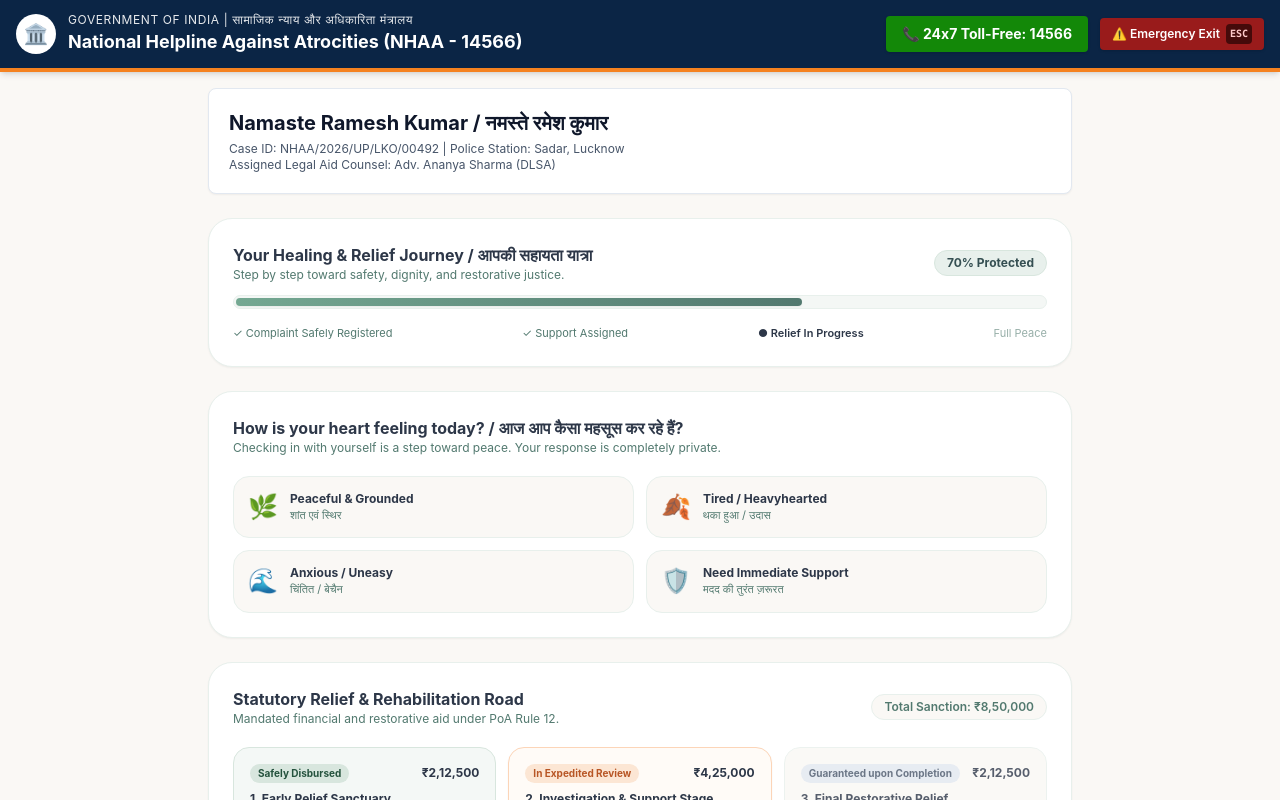
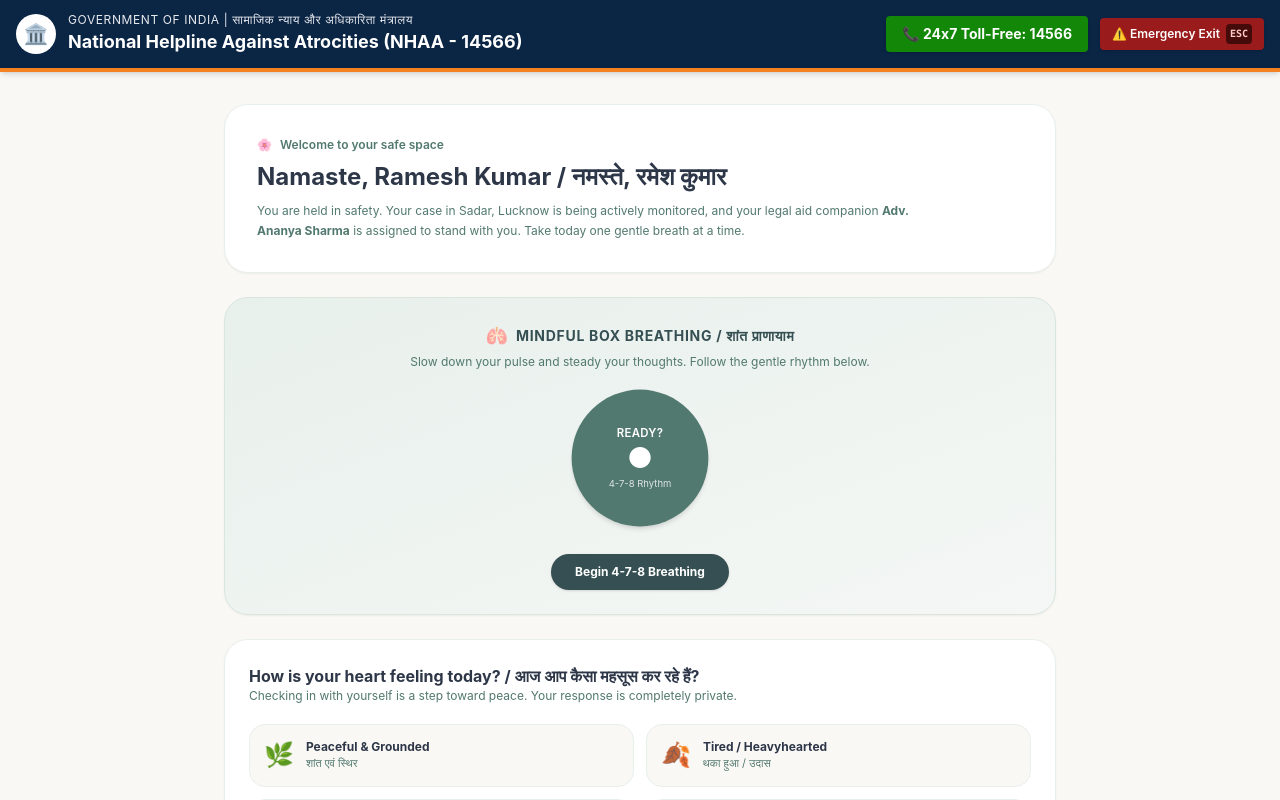
Before and after one commit to Ar1es-XD/nhaa-care, a Next.js app in the folder frontend/: page /citizen in a window 1280 px wide. Shown: the top 800 px of the page. Built offline with nearby package versions, Linux system fonts and the light colour scheme.

Commit message:
feat(frontend): assemble sahaara citizen sanctuary portal page

```diff
--- a/frontend/src/components/citizen/CitizenPortal.tsx
+++ b/frontend/src/components/citizen/CitizenPortal.tsx
@@ -1,21 +1,44 @@
 import React from 'react';
+import { BreathingWidget } from '../common/BreathingWidget';
 import { CareProgressBar } from './CareProgressBar';
 import { EmotionPulse } from './EmotionPulse';
+import { VoiceJournal } from './VoiceJournal';
 import { ReliefTracker } from './ReliefTracker';
 import { OneTapCall } from './OneTapCall';
 
 export const CitizenPortal: React.FC = () => {
   return (
-    <div className="max-w-4xl mx-auto p-4 space-y-6">
-      <div className="bg-white p-5 rounded-lg border border-slate-200 shadow-sm">
-        <h2 className="text-xl font-bold text-slate-900">Namaste Ramesh Kumar / नमस्ते रमेश कुमार</h2>
-        <p className="text-xs text-slate-600 mt-1">Case ID: NHAA/2026/UP/LKO/00492 | Police Station: Sadar, Lucknow</p>
-        <p className="text-xs text-slate-600">Assigned Legal Aid Counsel: Adv. Ananya Sharma (DLSA)</p>
+    <div className="max-w-4xl mx-auto p-4 md:p-8 space-y-6">
+      {/* Warm Personal Greeting */}
+      <div className="bg-white p-6 md:p-8 rounded-3xl border border-[#e8f0ec] shadow-sm space-y-2">
+        <div className="flex items-center gap-2 text-xs font-semibold text-[#52796f]">
+          <span>🌸</span>
+          <span>Welcome to your safe space</span>
+        </div>
+        <h2 className="text-2xl font-bold text-[#2d3748]">
+          Namaste, Ramesh Kumar / नमस्ते, रमेश कुमार
+        </h2>
+        <p className="text-xs text-[#52796f] max-w-2xl leading-relaxed">
+          You are held in safety. Your case in Sadar, Lucknow is being actively monitored, and your legal aid companion <strong>Adv. Ananya Sharma</strong> is assigned to stand with you. Take today one gentle breath at a time.
+        </p>
       </div>
 
+      {/* Mindful Box Breathing Tool */}
+      <BreathingWidget />
+
+      {/* Daily Emotion Pulse Check-in */}
+      <EmotionPulse />
+
+      {/* Healing & Support Journey Progress */}
       <CareProgressBar progressPercent={70} />
-      <EmotionPulse />
+
+      {/* Private Voice & Thought Journal */}
+      <VoiceJournal />
+
+      {/* Relief Roadmap Cards */}
       <ReliefTracker />
+
+      {/* 24x7 Counselor Hotline */}
       <OneTapCall />
     </div>
   );
```
